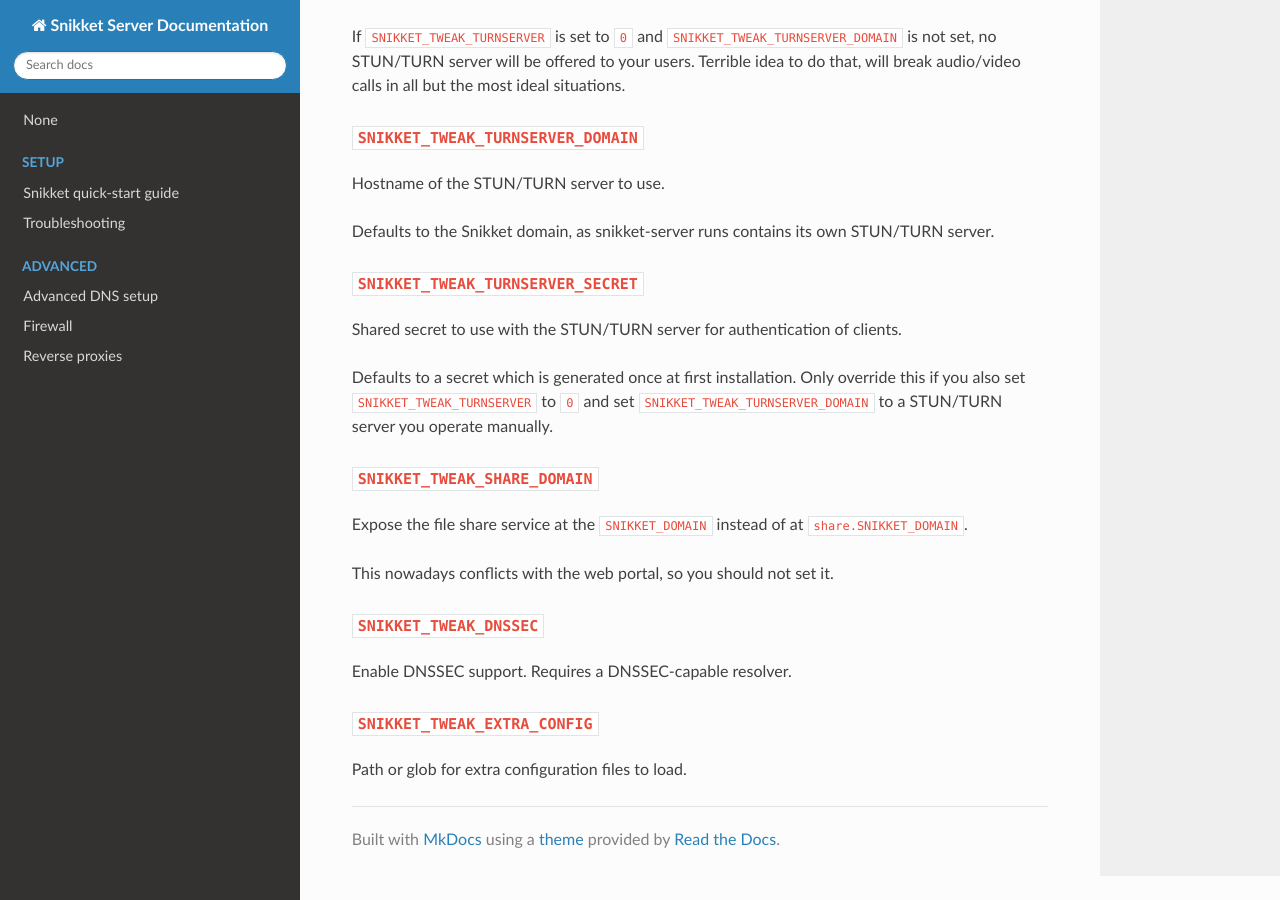
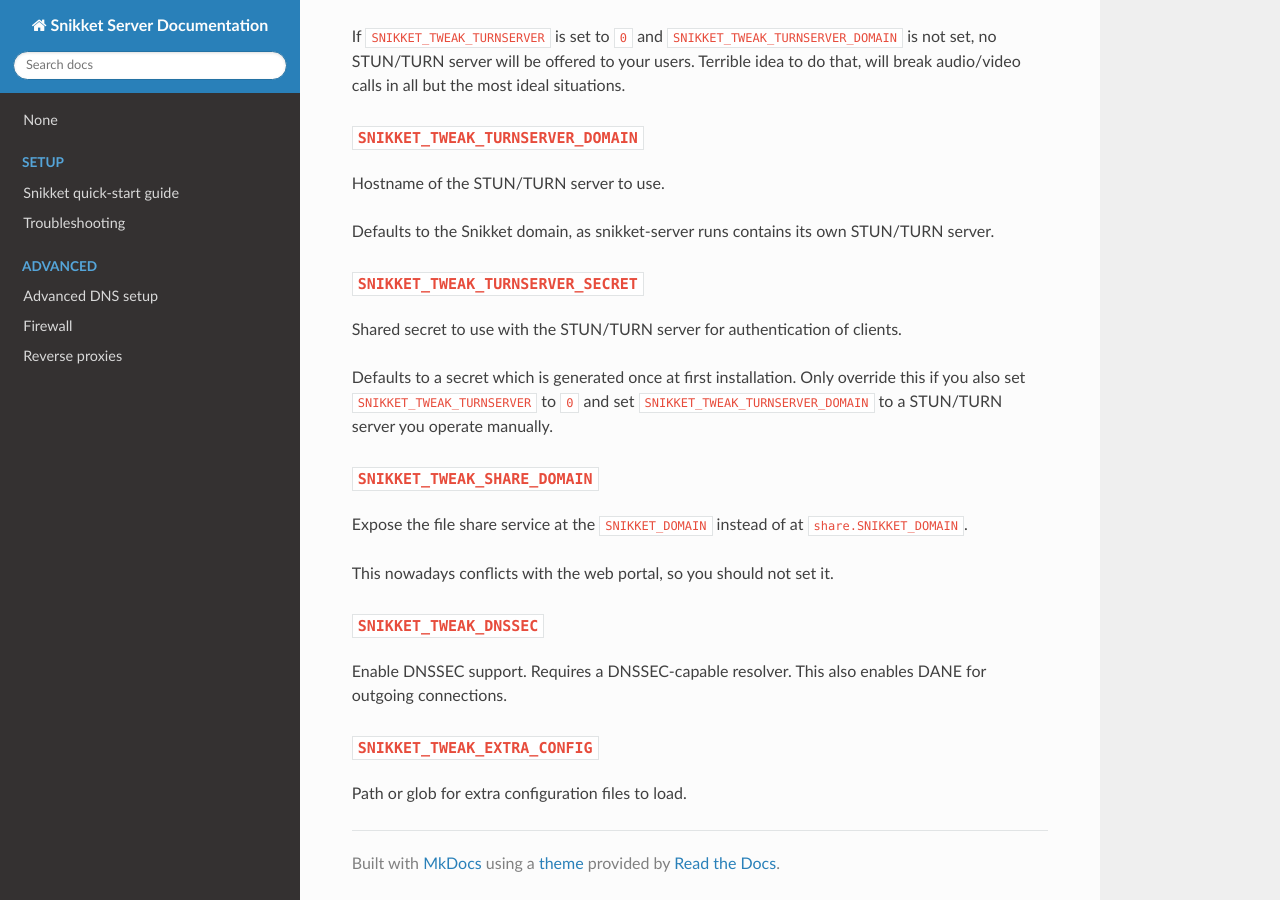
Before and after one commit to snikket-im/snikket-server, an MkDocs documentation site: the page built from docs/advanced/config.md, in a window 1280 px wide and 900 px high, scrolled down 4543 px. Built offline with MkDocs 1.6.1, drawn with Linux system fonts in a browser that asks for light colours; nearby versions of some CDN libraries.

Commit message:
Use DANE (RFC6698, RFC7673) when DNSSEC is enabled

```diff
--- a/docs/advanced/config.md
+++ b/docs/advanced/config.md
@@ -177,6 +177,7 @@
 ### `SNIKKET_TWEAK_DNSSEC`
 
 Enable DNSSEC support. Requires a DNSSEC-capable resolver.
+This also enables DANE for outgoing connections.
 
 ### `SNIKKET_TWEAK_EXTRA_CONFIG`
 
```
Also changed, not shown: 1 other file.
